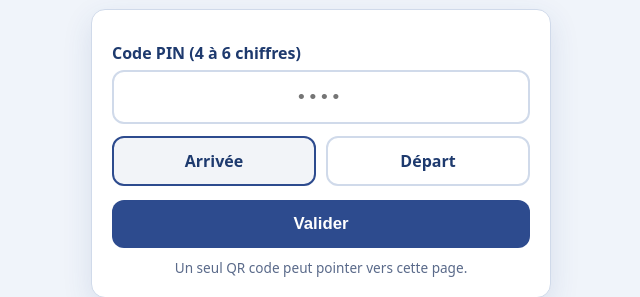
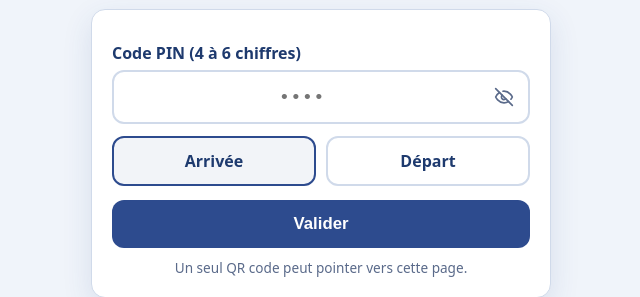
Before and after one commit to Chelstine/code-qr, a website: page index.html in a window 1280 px wide. Shown: the part 306-603 px from the top of the page, 319-959 px from the left. Drawn offline with Linux system fonts and the light colour scheme.

Commit message:
Feat: Mask PIN input with toggle visibility eye icon

```diff
--- a/index.html
+++ b/index.html
@@ -107,6 +107,40 @@
     input:focus {
       border-color: var(--primary);
       box-shadow: 0 0 0 3px rgba(45, 75, 142, .15)
+    }
+
+    .input-wrap {
+      position: relative;
+      margin-bottom: 12px;
+    }
+
+    .input-wrap input {
+      padding-right: 46px;
+      /* Place pour l'icône */
+      letter-spacing: .25em;
+      /* Espacement plus large pour **** */
+    }
+
+    .toggle-pin {
+      position: absolute;
+      right: 12px;
+      top: 50%;
+      transform: translateY(-50%);
+      background: none;
+      border: none;
+      cursor: pointer;
+      color: var(--muted);
+      padding: 4px;
+      display: flex;
+      align-items: center;
+      justify-content: center;
+      border-radius: 6px;
+      transition: .2s;
+    }
+
+    .toggle-pin:hover {
+      background: rgba(0, 0, 0, 0.05);
+      color: var(--primary);
     }
 
     .row {
@@ -236,7 +270,19 @@
 
     <div class="card">
       <label for="pin">Code PIN (4 à 6 chiffres)</label>
-      <input id="pin" inputmode="numeric" autocomplete="off" placeholder="••••" maxlength="6" />
+      <div class="input-wrap">
+        <input id="pin" type="password" inputmode="numeric" autocomplete="off" placeholder="••••" maxlength="6" />
+        <button type="button" id="togglePin" class="toggle-pin" aria-label="Afficher le PIN">
+          <!-- Icone Eye Off (Masqué par défaut) -->
+          <svg xmlns="http://www.w3.org/2000/svg" width="20" height="20" viewBox="0 0 24 24" fill="none"
+            stroke="currentColor" stroke-width="2" stroke-linecap="round" stroke-linejoin="round">
+            <path d="M9.88 9.88a3 3 0 1 0 4.24 4.24" />
+            <path d="M10.73 5.08A10.43 10.43 0 0 1 12 5c7 0 10 7 10 7a13.16 13.16 0 0 1-1.67 2.68" />
+            <path d="M6.61 6.61A13.526 13.526 0 0 0 2 12s3 7 10 7a9.74 9.74 0 0 0 5.39-1.61" />
+            <line x1="2" y1="2" x2="22" y2="22" />
+          </svg>
+        </button>
+      </div>
 
       <div class="row" role="radiogroup" aria-label="Type de pointage">
         <div class="radio" id="rArrivee" role="radio" aria-checked="true" tabindex="0">Arrivée</div>
@@ -269,10 +315,23 @@
     // UI
     // =============================
     const pinEl = document.getElementById("pin");
+    const togglePinBtn = document.getElementById("togglePin");
     const btn = document.getElementById("btn");
     const alertEl = document.getElementById("alert");
     const rArrivee = document.getElementById("rArrivee");
     const rDepart = document.getElementById("rDepart");
+
+    // Icons SVG
+    const EYE_OPEN = `<svg xmlns="http://www.w3.org/2000/svg" width="20" height="20" viewBox="0 0 24 24" fill="none" stroke="currentColor" stroke-width="2" stroke-linecap="round" stroke-linejoin="round"><path d="M1 12s4-8 11-8 11 8 11 8-4 8-11 8-11-8-11-8z"/><circle cx="12" cy="12" r="3"/></svg>`;
+    const EYE_OFF = `<svg xmlns="http://www.w3.org/2000/svg" width="20" height="20" viewBox="0 0 24 24" fill="none" stroke="currentColor" stroke-width="2" stroke-linecap="round" stroke-linejoin="round"><path d="M9.88 9.88a3 3 0 1 0 4.24 4.24"/><path d="M10.73 5.08A10.43 10.43 0 0 1 12 5c7 0 10 7 10 7a13.16 13.16 0 0 1-1.67 2.68"/><path d="M6.61 6.61A13.526 13.526 0 0 0 2 12s3 7 10 7a9.74 9.74 0 0 0 5.39-1.61"/><line x1="2" y1="2" x2="22" y2="22"/></svg>`;
+
+    togglePinBtn.addEventListener("click", () => {
+      const isPwd = pinEl.type === "password";
+      pinEl.type = isPwd ? "text" : "password";
+      togglePinBtn.innerHTML = isPwd ? EYE_OPEN : EYE_OFF;
+      togglePinBtn.setAttribute("aria-label", isPwd ? "Masquer le PIN" : "Afficher le PIN");
+      pinEl.focus();
+    });
 
     let type = "arrivee"; // arrivee | depart
 
```
